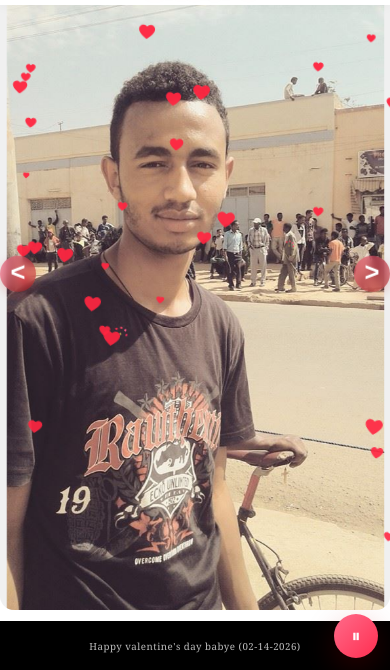
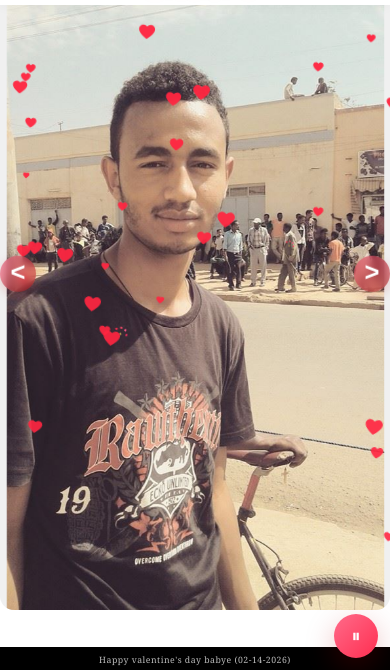
Before and after one commit to MusieYemane/valentine-day, a plain HTML site: page main.html in a window 390 px wide. Shown: the part 174-844 px from the top of the page. Drawn offline with Linux system fonts and the light colour scheme.

Commit message:
mobile view

```diff
--- a/main.html
+++ b/main.html
@@ -340,18 +340,21 @@
 
         .footer {
             background: #000 !important;
-            color: #fff !important;
-            padding: 16px 20px;
+            color: #bbb !important;
+            padding: 4px 12px;
             text-align: center;
-            font-size: 0.78em;
-            font-weight: 300;
-            letter-spacing: 0.5px;
+            font-size: 0.7em;
             left: 0;
             right: 0;
             bottom: 0;
             z-index: 100;
             border-radius: 0;
             position: fixed !important;
+        }
+        .footer span {
+            font-size: 0.85em;
+            font-weight: 300;
+            letter-spacing: 0.5px;
         }
 
         @media (max-width: 600px) {
```
